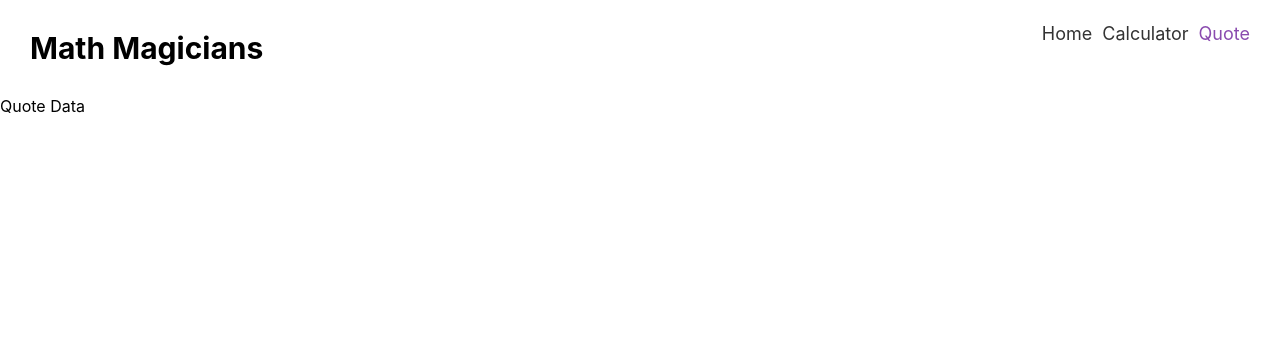
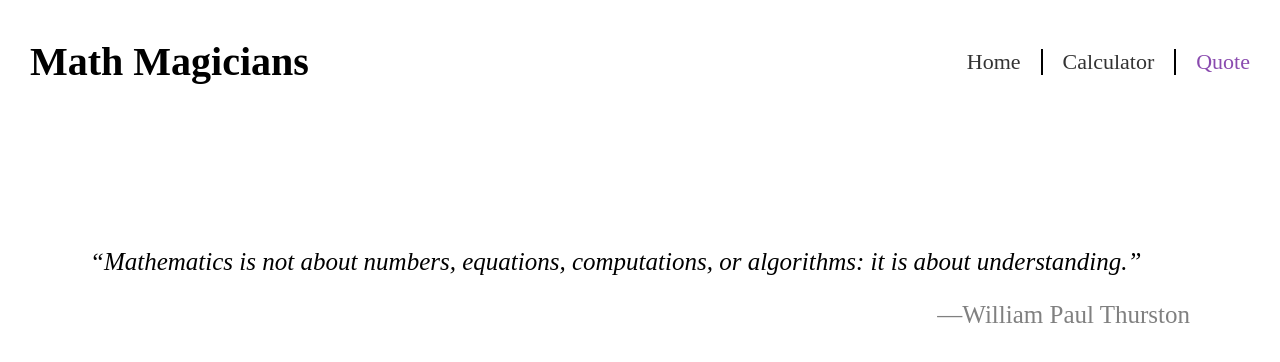
Before and after one commit to MAleemH/Math-Magicians, a React (Create React App) app: page /quote in a window 1280 px wide. Shown: the top 362 px of the page. Built offline with nearby package versions, Linux system fonts and the light colour scheme.

Commit message:
added quote and finalize styling of quote.js and navbar

```diff
--- a/src/App.css
+++ b/src/App.css
@@ -1,22 +1,27 @@
+body {
+  font-family: 'Times New Roman', Times, serif
+}
+
 /* navbar */
 
 .navbar {
   display: flex;
   flex-direction: row;
   justify-content: space-between;
+  align-items: center;
   padding: 5px 30px 5px 30px;
 }
 
 .navTitle {
-  font-size: 30px;
+  font-size: 40px;
 }
 
 .navItems {
-  font-size: 18px;
+  font-size: 22px;
   list-style: none;
   display: flex;
   flex-direction: row;
-  gap: 10px;
+  gap: 20px;
 }
 
 a {
@@ -26,6 +31,12 @@ a {
 
 .active {
   color: #8a4baf;
+}
+
+ul li:nth-child(1),
+ul li:nth-child(2) {
+  border-right: 2px solid black;
+  padding-right: 20px;
 }
 
 /* homepage */
@@ -38,6 +49,10 @@ a {
 
 h2 {
   margin: 0;
+}
+
+.homepage-paragraphs {
+  font-size: 18px;
 }
 
 /* calculator page */
@@ -104,3 +119,21 @@ h2 {
 button:hover {
   cursor: pointer;
 }
+
+/* quote page */
+
+.quote-page {
+  padding: 100px 50px 0 50px;
+  font-size: 25px;
+  display: flex;
+  flex-direction: column;
+}
+
+.quote-description {
+  font-style: italic;
+}
+
+.quote-author {
+  color: gray;
+  text-align: right;
+}
--- a/src/components/home.js
+++ b/src/components/home.js
@@ -3,7 +3,7 @@ import LoremIpsum from 'react-lorem-ipsum';
 const Home = () => (
   <div className="homepage">
     <h2>Welcome to our page!</h2>
-    <p>
+    <p className="homepage-paragraphs">
       <LoremIpsum p={2} />
     </p>
   </div>
--- a/src/components/quote.js
+++ b/src/components/quote.js
@@ -1,5 +1,14 @@
 const Quote = () => (
-  <div>Quote Data</div>
+  <div className="quote-page">
+    <blockquote>
+      <q className="quote-description">
+        Mathematics is not about numbers, equations, computations, or algorithms: it is about understanding.
+      </q>
+      <p className="quote-author">
+      &mdash;William Paul Thurston
+      </p>
+    </blockquote>
+  </div>
 );
 
 export default Quote;
```
